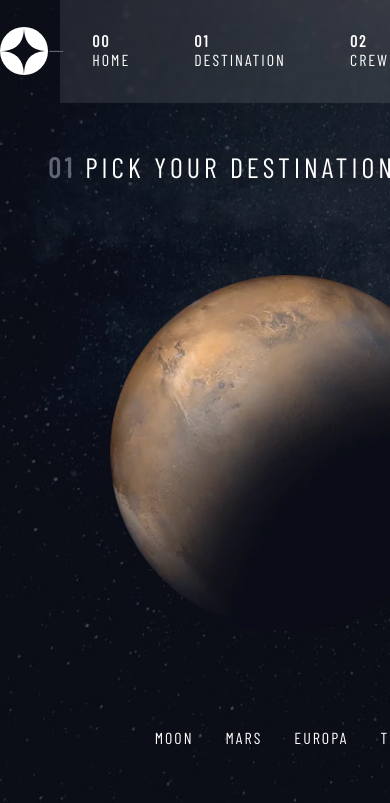
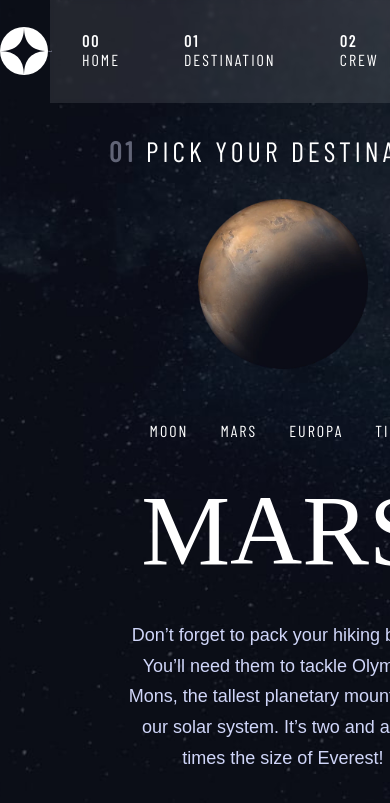
Before and after one commit to HenriqueMoroziniHupp/space-tourims, a Vue app: page /destination/mars in a window 390 px wide. Shown: the top 803 px of the page. Built offline with nearby package versions, Linux system fonts and the light colour scheme; a web font is replaced by a local one.

Commit message:
mediaQuery of destinations - tablet

```diff
--- a/src/assets/base.scss
+++ b/src/assets/base.scss
@@ -8,7 +8,7 @@
 }
 
 @mixin mobile {
-  @media (max-width: 375px) {
+  @media (max-width: 425px) {
     @content;
   }
 }
--- a/src/components/content/contentDestination/destinations/destinationsStyle.scss
+++ b/src/components/content/contentDestination/destinations/destinationsStyle.scss
@@ -6,7 +6,7 @@
   grid-template-columns: 445px 445px;
   gap: 10rem;
   .destination-image {
-    height: 92%;
+    height:100%;
   }
   .content-presentation {
     display: grid;
@@ -18,12 +18,13 @@
 
 @include tablet {
   .content-destination {
+    grid-template-rows: 300px auto;
     grid-template-columns: 576px;
     gap: 3.3rem;
 
-    .destination-image {
-      height: 80%;
-    }
+    // .destination-image {
+    //   height: 80%;
+    // }
     .content-presentation {
       justify-items: center;
       text-align: center;
@@ -33,6 +34,11 @@
 
 @include mobile {
   .content-destination {
+    grid-template-rows: 170px auto;
     grid-template-columns: 327px;
+
+    // .destination-image {
+    //   height: 70%;
+    // }
   }
 }
```
